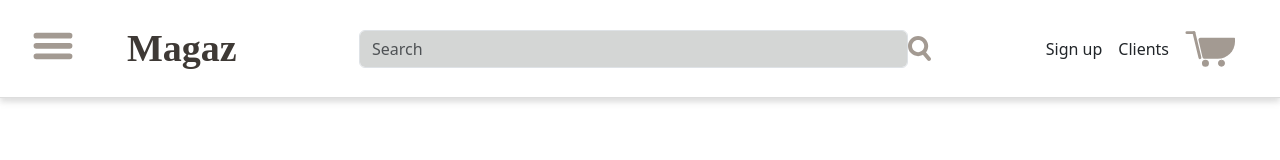
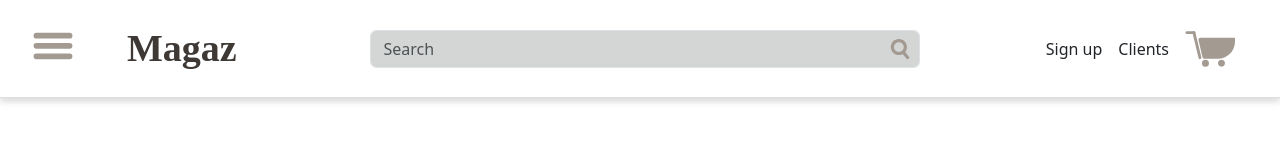
Before and after one commit to elizvtt/courseworkWeb, a React (Vite) app in the folder courseworkweb.client/: page / in a window 1280 px wide. Shown: the top 160 px of the page. Built offline with nearby package versions, Linux system fonts and the light colour scheme; the HTML template or start-up script is replaced by a standard one; a web font is replaced by a local one.

Commit message:
add search icon

```diff
--- a/courseworkweb.client/src/components/header/Header.jsx
+++ b/courseworkweb.client/src/components/header/Header.jsx
@@ -100,8 +100,10 @@ function Header() {
           </button>
           <div className="navbar-collapse collapse d-flex justify-content-between align-items-center w-100">
             <div className="search-container">
-              <input type="text" className="form-control search-input" placeholder="Search" />
-              <img src="/loupe.svg" alt="Search" className="search-icon" />
+              <div className='search-wrapper'>
+                <input type="text" className="form-control search-input" placeholder="Search" />
+                <img src="/loupe.svg" alt="Search" className="search-icon" />
+              </div>
             </div>
             <ul className="navbar-nav d-flex align-items-center">
               <li className="nav-item">
--- a/courseworkweb.client/src/components/header/header.css
+++ b/courseworkweb.client/src/components/header/header.css
@@ -12,11 +12,30 @@
   align-items: center;
 }
 
-.search-input {
+.search-wrapper {
+  position: relative;
   width: 70%;
   max-width: 700px;
+}
 
+.search-input {
+  /* width: 70%;
+  max-width: 700px; */
+  width: 100%;
+  padding-right: 40px;
 }
+
+.search-icon {
+  position: absolute;
+  right: 10px;
+  top: 50%;
+  transform: translateY(-50%);
+  width: 20px;
+  height: 20px;
+  cursor: pointer;
+}
+
+
 
 .nav-right {
   margin-right: 20px;
```
